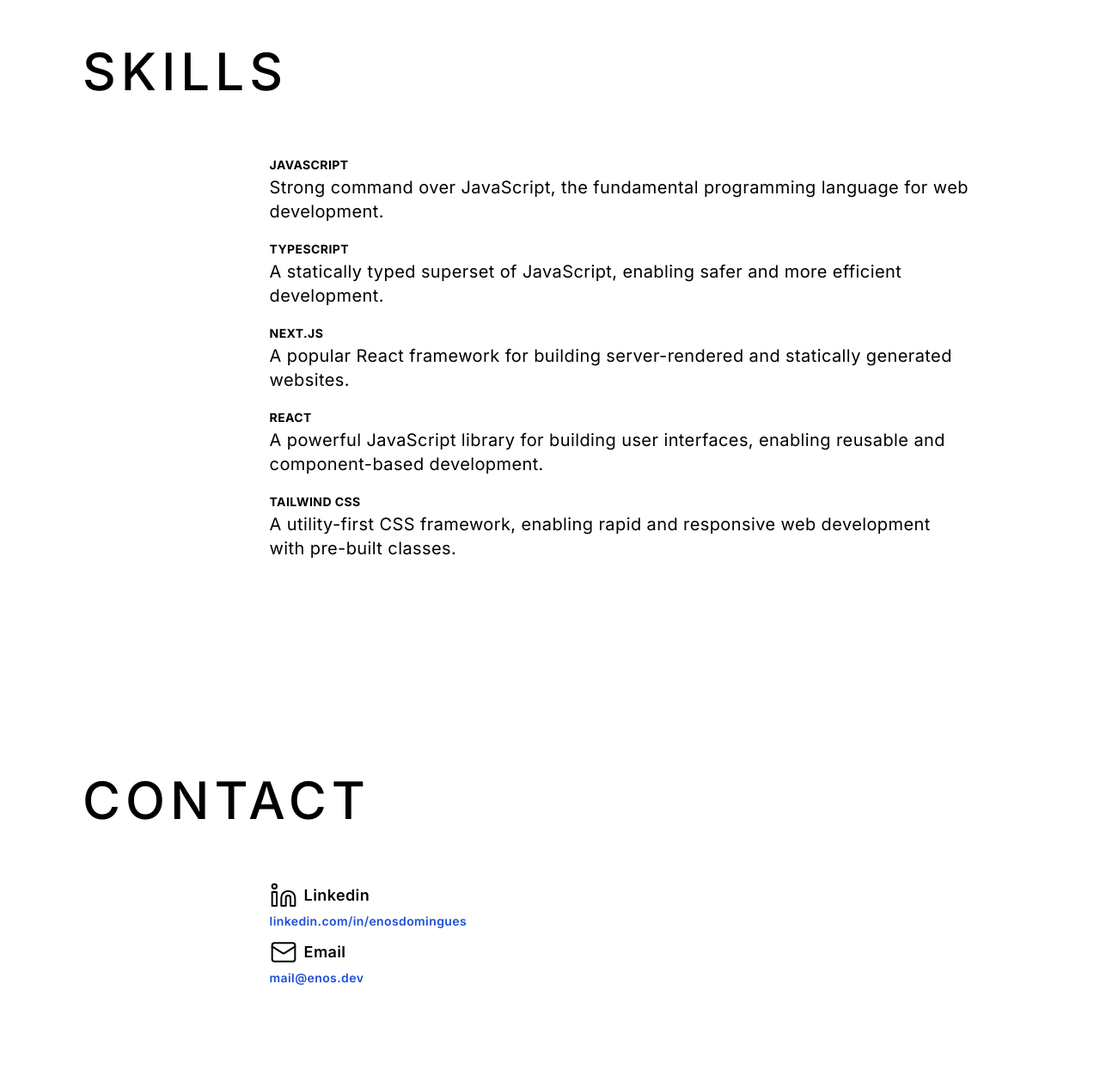
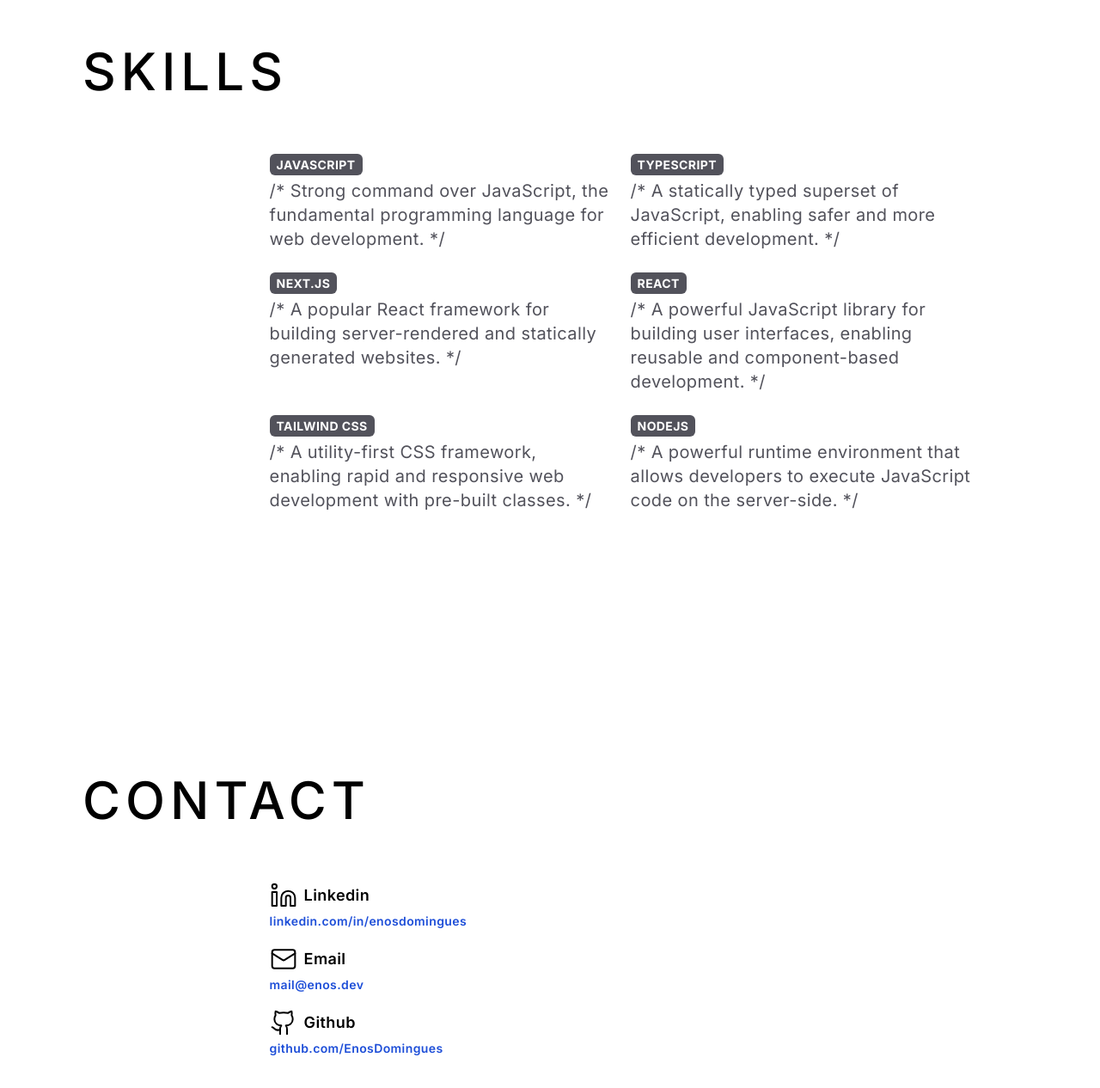
Before and after one commit to EnosDomingues/enos_portifolio, a Next.js app: page / in a window 1280 px wide. Shown: the part 2507-3773 px from the top of the page at 86% size. Before the commit the page ends 3723 px from the top, so only its background shows below. Built offline with nearby package versions, Linux system fonts and the light colour scheme.

Commit message:
fix: skills layout

```diff
--- a/src/components/Contact.tsx
+++ b/src/components/Contact.tsx
@@ -1,4 +1,4 @@
-import { LinkedinIcon, Mail } from 'lucide-react'
+import { Github, LinkedinIcon, Mail } from 'lucide-react'
 
 export function Contact() {
   return (
@@ -31,7 +31,7 @@
           </div>
         </div>
 
-        <div className="grid md:grid-cols-[1fr] grid-cols-[40px_1fr] grid-rows-1 place-items-start mt-2">
+        <div className="grid md:grid-cols-[1fr] grid-cols-[40px_1fr] grid-rows-1 place-items-start mt-4">
           <div>
             <span className="flex h-full gap-2 w-full items-center">
               <Mail className="h-5 w-5 md:h-8 md:w-8" strokeWidth={1.5} />
@@ -46,6 +46,22 @@
             </a>
           </div>
         </div>
+
+        <div className="grid md:grid-cols-[1fr] grid-cols-[40px_1fr] grid-rows-1 place-items-start mt-4">
+          <div>
+            <span className="flex h-full gap-2 w-full items-center">
+              <Github className="h-5 w-5 md:h-8 md:w-8" strokeWidth={1.5} />
+              <span className="font-semibold text-sm md:text-lg">Github</span>
+            </span>
+
+            <a
+              href="https://github.com/EnosDomingues"
+              className="font-semibold text-xs md:text-sm text-blue-700"
+            >
+              github.com/EnosDomingues
+            </a>
+          </div>
+        </div>
       </div>
     </section>
   )
--- a/src/components/Skills.tsx
+++ b/src/components/Skills.tsx
@@ -1,3 +1,4 @@
+/* eslint-disable react/jsx-no-comment-textnodes */
 export function Skills() {
   return (
     <section
@@ -8,59 +9,67 @@
         Skills
       </h2>
       <div className="sm:pl-[10%] md:pl-[15%] lg:pl-[20%] pt-[6%] md:pr-[5%]">
-        <ul>
-          <li>
-            <span className="uppercase font-bold py-1 text-sm">JavaScript</span>
-            <p className="xl:text-xl lg:text-lg md:text-base text-sm text-justify md:text-start">
-              Strong command over JavaScript, the fundamental programming
-              language for web development.
+        <div className="grid grid-cols-1 sm:grid-cols-2 place-items-baseline gap-6">
+          <div>
+            <span className="uppercase font-bold py-1 text-xs md:text-sm px-2 bg-zinc-600 rounded-md text-white">
+              JavaScript
+            </span>
+            <p className="xl:text-xl text-zinc-600 lg:text-lg md:text-base max-w-md mt-1 text-sm text-justify md:text-start">
+              /* Strong command over JavaScript, the fundamental programming
+              language for web development. */
             </p>
-          </li>
+          </div>
 
-          <li className="mt-4">
-            <span className="uppercase font-bold py-1 text-sm">TypeScript</span>
-            <p className="xl:text-xl lg:text-lg md:text-base text-sm text-justify md:text-start">
-              A statically typed superset of JavaScript, enabling safer and more
-              efficient development.
+          <div>
+            <span className="uppercase font-bold py-1 text-xs md:text-sm px-2 bg-zinc-600 rounded-md text-white">
+              TypeScript
+            </span>
+            <p className="xl:text-xl text-zinc-600 lg:text-lg md:text-base max-w-md mt-1 text-sm text-justify md:text-start">
+              /* A statically typed superset of JavaScript, enabling safer and
+              more efficient development. */
             </p>
-          </li>
+          </div>
 
-          <li className="mt-4">
-            <span className="uppercase font-bold py-1 text-sm">Next.JS</span>
-            <p className="xl:text-xl lg:text-lg md:text-base text-sm text-justify md:text-start">
-              A popular React framework for building server-rendered and
-              statically generated websites.
+          <div>
+            <span className="uppercase font-bold py-1 text-xs md:text-sm px-2 bg-zinc-600 rounded-md text-white">
+              Next.JS
+            </span>
+            <p className="xl:text-xl text-zinc-600 lg:text-lg md:text-base max-w-md mt-1 text-sm text-justify md:text-start">
+              /* A popular React framework for building server-rendered and
+              statically generated websites. */
             </p>
-          </li>
+          </div>
 
-          <li className="mt-4">
-            <span className="uppercase font-bold py-1 text-sm">React</span>
-            <p className="xl:text-xl lg:text-lg md:text-base text-sm text-justify md:text-start">
-              A powerful JavaScript library for building user interfaces,
-              enabling reusable and component-based development.
+          <div>
+            <span className="uppercase font-bold py-1 text-xs md:text-sm px-2 bg-zinc-600 rounded-md text-white">
+              React
+            </span>
+            <p className="xl:text-xl text-zinc-600 lg:text-lg md:text-base max-w-md mt-1 text-sm text-justify md:text-start">
+              /* A powerful JavaScript library for building user interfaces,
+              enabling reusable and component-based development. */
             </p>
-          </li>
+          </div>
 
-          {/* <li className="mt-4">
-            <span className="uppercase font-bold py-1 border-b border-gray-900">
-              Node.JS
-            </span>
-             <p className="xl:text-xl lg:text-lg md:text-base text-sm text-justify md:text-start">
-              A server-side JavaScript runtime environment, for building
-              scalable and efficient back-end applications.
-            </p>
-          </li> */}
-
-          <li className="mt-4">
-            <span className="uppercase font-bold py-1 text-sm">
+          <div>
+            <span className="uppercase font-bold py-1 text-xs md:text-sm px-2 bg-zinc-600 rounded-md text-white">
               Tailwind CSS
             </span>
-            <p className="xl:text-xl lg:text-lg md:text-base text-sm text-justify md:text-start">
-              A utility-first CSS framework, enabling rapid and responsive web
-              development with pre-built classes.
+            <p className="xl:text-xl text-zinc-600 lg:text-lg md:text-base max-w-md mt-1 text-sm text-justify md:text-start">
+              /* A utility-first CSS framework, enabling rapid and responsive
+              web development with pre-built classes. */
             </p>
-          </li>
-        </ul>
+          </div>
+
+          <div>
+            <span className="uppercase font-bold py-1 text-xs md:text-sm px-2 bg-zinc-600 rounded-md text-white">
+              Nodejs
+            </span>
+            <p className="xl:text-xl text-zinc-600 lg:text-lg md:text-base max-w-md mt-1 text-sm text-justify md:text-start">
+              /* A powerful runtime environment that allows developers to
+              execute JavaScript code on the server-side. */
+            </p>
+          </div>
+        </div>
       </div>
     </section>
   )
```
